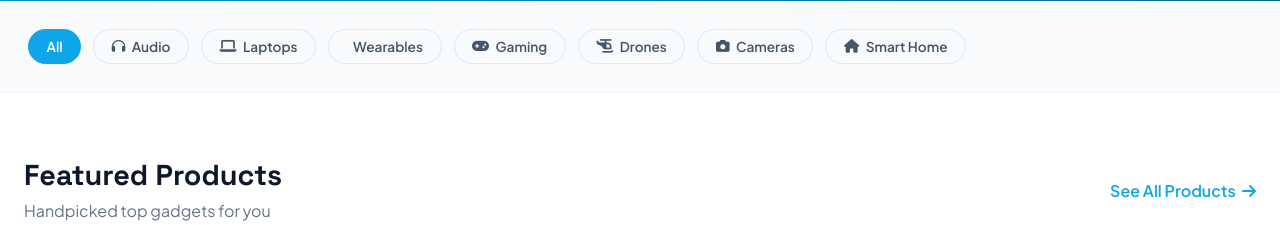
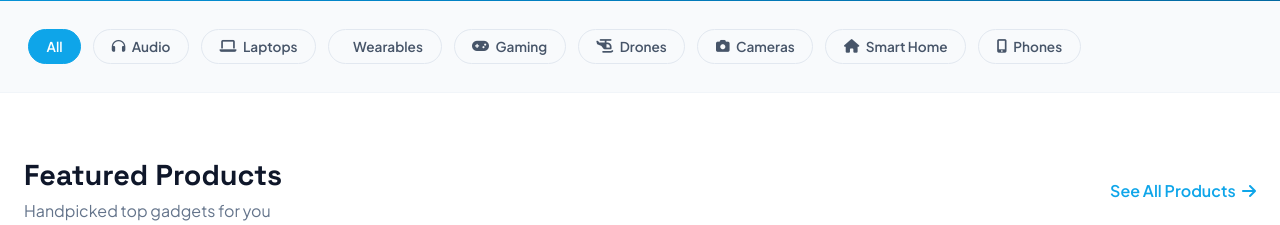
Before and after one commit to MatheeshaAnjana/smart-gadget-marketplace-system, a Flask app: page /user/home in a window 1280 px wide. Shown: the part 589-814 px from the top of the page. Run offline with Flask 3, Linux system fonts and the light colour scheme; the visitor is signed in with stand-in values (Sample User, id 1); data that the repository does not hold is empty.

Commit message:
edit home page add new catogery

```diff
--- a/smart_gadget_marketplace/app/templates/user/home.html
+++ b/smart_gadget_marketplace/app/templates/user/home.html
@@ -65,6 +65,7 @@
       <button class="pill" onclick="filterHomeProducts('Drones')"><i class="fas fa-helicopter"></i> Drones</button>
       <button class="pill" onclick="filterHomeProducts('Cameras')"><i class="fas fa-camera"></i> Cameras</button>
       <button class="pill" onclick="filterHomeProducts('Smart Home')"><i class="fas fa-home"></i> Smart Home</button>
+      <button class="pill" onclick="filterHomeProducts('Phones')"><i class="fas fa-mobile-alt"></i> Phones</button>
     </div>
   </div>
 </section>
```
